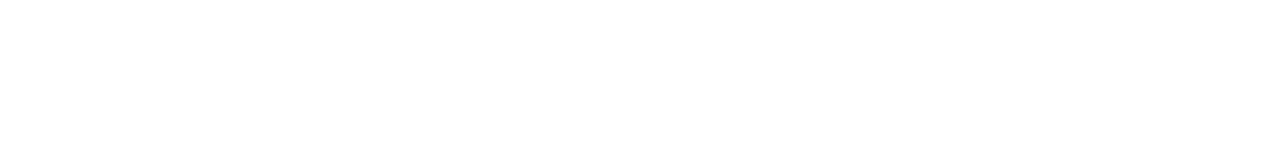
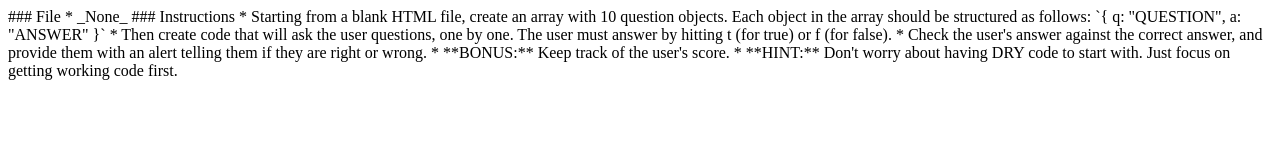
Before and after one commit to brianc520/QuestionGame, a plain HTML site: page index.html in a window 1280 px wide. Drawn offline with Linux system fonts and the light colour scheme.

Commit message:
Initial Commit

```diff
--- a/index.html
+++ b/index.html
@@ -17,3 +17,22 @@
     </script>
 </body>
 </html>
+
+
+### File
+
+* _None_
+
+### Instructions
+
+* Starting from a blank HTML file, create an array with 10 question objects. Each object in the array should be structured as follows:
+
+  `{ q: "QUESTION", a: "ANSWER" }`
+
+* Then create code that will ask the user questions, one by one. The user must answer by hitting t (for true) or f (for false).
+
+* Check the user's answer against the correct answer, and provide them with an alert telling them if they are right or wrong.
+
+* **BONUS:** Keep track of the user's score.
+
+* **HINT:** Don't worry about having DRY code to start with. Just focus on getting working code first.
```
